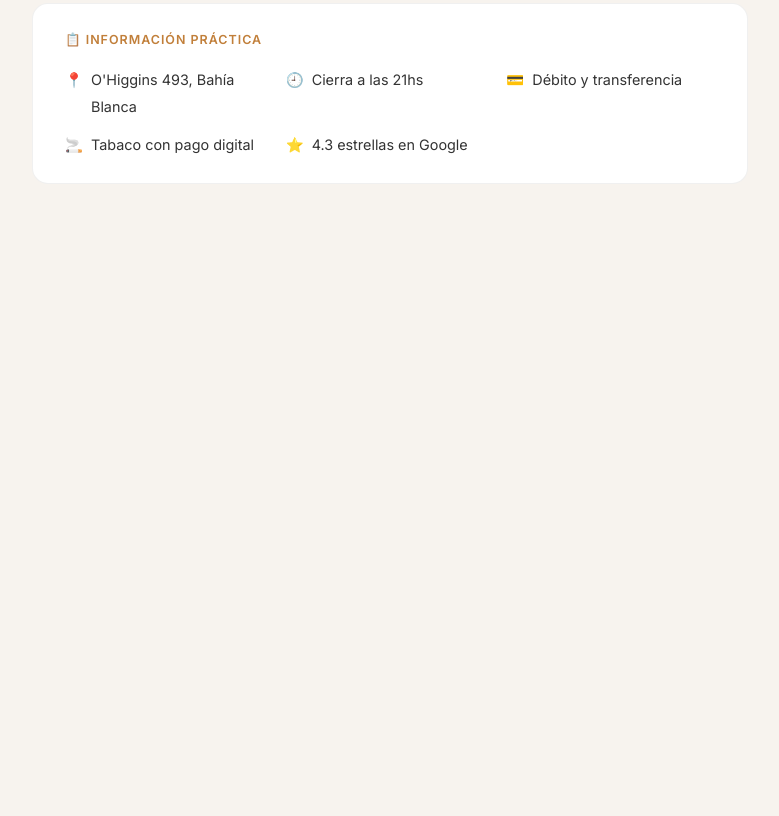
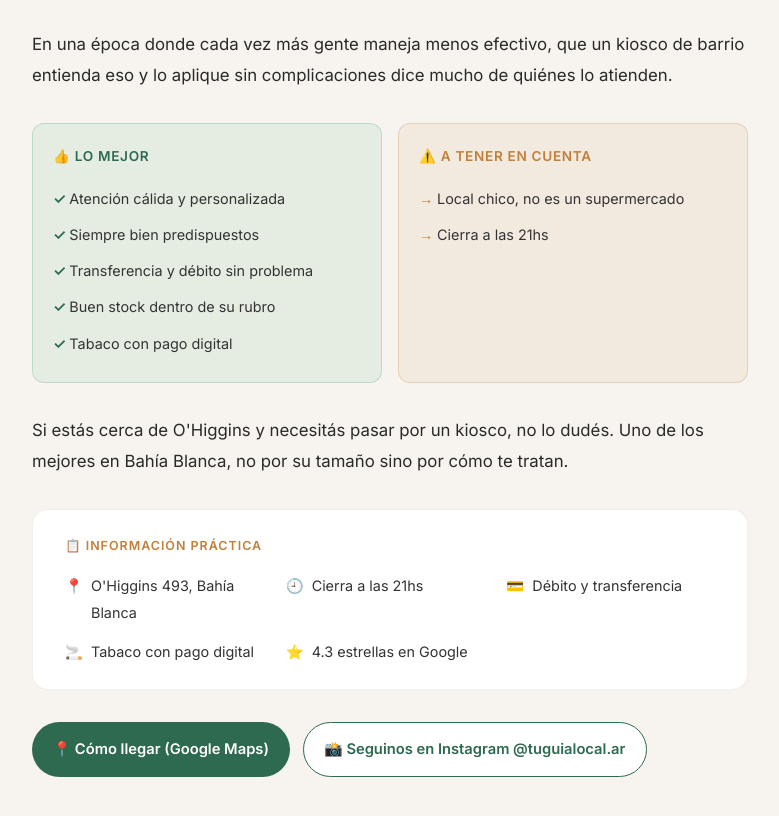
Before and after one commit to jonafusi-tglar/tuguialocal, a plain HTML site: page kiosco-gustavito.html in a window 1280 px wide. Shown: the part 1718-2534 px from the top of the page, without its empty margins (250-1029 px from the left). Before the commit the page ends 1982 px from the top, so only its background shows below. Drawn offline with nearby package versions, Linux system fonts and the light colour scheme.

Commit message:
Add files via upload

```diff
--- a/kiosco-gustavito.html
+++ b/kiosco-gustavito.html
@@ -64,6 +64,13 @@
   .info-practica h3 { font-size: 0.78rem; font-weight: 700; letter-spacing: 0.08em; text-transform: uppercase; color: var(--tierra); margin-bottom: 1rem; }
   .info-grid { display: grid; grid-template-columns: repeat(auto-fit, minmax(180px, 1fr)); gap: 0.75rem; }
   .info-item { font-size: 0.9rem; color: #333; display: flex; gap: 0.5rem; }
+  .hero-img { width: 100%; aspect-ratio: 3 / 2; object-fit: cover; border-radius: 16px; display: block; margin-bottom: 1.8rem; box-shadow: 0 6px 24px rgba(0,0,0,0.12); }
+  .links-finales { display: flex; gap: 0.8rem; flex-wrap: wrap; margin: 2rem 0 1rem; }
+  .btn-link { display: inline-flex; align-items: center; gap: 0.5rem; padding: 0.8rem 1.3rem; border-radius: 100px; font-size: 0.92rem; font-weight: 600; text-decoration: none; }
+  .btn-maps { background: var(--verde); color: white; }
+  .btn-ig { background: white; color: var(--verde); border: 1.5px solid var(--verde); }
+  .btn-link:hover { opacity: 0.85; }
+  .cita { border-left: 4px solid var(--tierra); background: white; border-radius: 0 12px 12px 0; padding: 1.2rem 1.5rem; margin: 2rem 0; font-family: 'Playfair Display', serif; font-style: italic; font-size: 1.15rem; line-height: 1.7; color: #333; }
   @media (max-width: 600px) { .pro-contra { grid-template-columns: 1fr; } .hero-article { padding: 90px 1.2rem 2rem; } }
 </style>
 </head>
@@ -75,6 +82,8 @@
 </nav>
 
 <article class="hero-article">
+
+  <img class="hero-img" src="gustavito-encabezado.jpg" alt="Fachada de Kiosco Gustavito en O'Higgins 493, Bahía Blanca">
 
   <div class="article-tag">🏪 Kiosco · Bahía Blanca</div>
 
@@ -93,26 +102,10 @@
   <div class="veredicto">
     <h3>⚡ Veredicto rápido</h3>
     <div class="v-grid">
-      <div class="v-item">
-        <span class="v-emoji">😊</span>
-        <div class="v-value">Excelente</div>
-        <div class="v-label">Atención</div>
-      </div>
-      <div class="v-item">
-        <span class="v-emoji">📦</span>
-        <div class="v-value">Completo</div>
-        <div class="v-label">Stock</div>
-      </div>
-      <div class="v-item">
-        <span class="v-emoji">💳</span>
-        <div class="v-value">Sin drama</div>
-        <div class="v-label">Pagos digitales</div>
-      </div>
-      <div class="v-item">
-        <span class="v-emoji">⭐</span>
-        <div class="v-value">4.3 / 5</div>
-        <div class="v-label">Calificación</div>
-      </div>
+      <div class="v-item"><span class="v-emoji">😊</span><div class="v-value">Excelente</div><div class="v-label">Atención</div></div>
+      <div class="v-item"><span class="v-emoji">📦</span><div class="v-value">Completo</div><div class="v-label">Stock</div></div>
+      <div class="v-item"><span class="v-emoji">💳</span><div class="v-value">Sin drama</div><div class="v-label">Pagos digitales</div></div>
+      <div class="v-item"><span class="v-emoji">⭐</span><div class="v-value">4.3 / 5</div><div class="v-label">Calificación</div></div>
     </div>
   </div>
 
@@ -137,7 +130,7 @@
         <ul>
           <li>Atención cálida y personalizada</li>
           <li>Siempre bien predispuestos</li>
-          <li>Tranferencia y débito sin problema</li>
+          <li>Transferencia y débito sin problema</li>
           <li>Buen stock dentro de su rubro</li>
           <li>Tabaco con pago digital</li>
         </ul>
@@ -164,6 +157,11 @@
       </div>
     </div>
 
+    <div class="links-finales">
+      <a class="btn-link btn-maps" href="https://www.google.com/maps/search/?api=1&query=O%27Higgins+493+Bah%C3%ADa+Blanca" target="_blank" rel="noopener">📍 Cómo llegar (Google Maps)</a>
+      <a class="btn-link btn-ig" href="https://www.instagram.com/tuguialocal.ar/" target="_blank" rel="noopener">📸 Seguinos en Instagram @tuguialocal.ar</a>
+    </div>
+
   </div>
 
 </article>
```
Also changed, not shown: index.html (+1 -1 lines), gustavito-encabezado.jpg (added), gustavito-portada.jpg (added).
